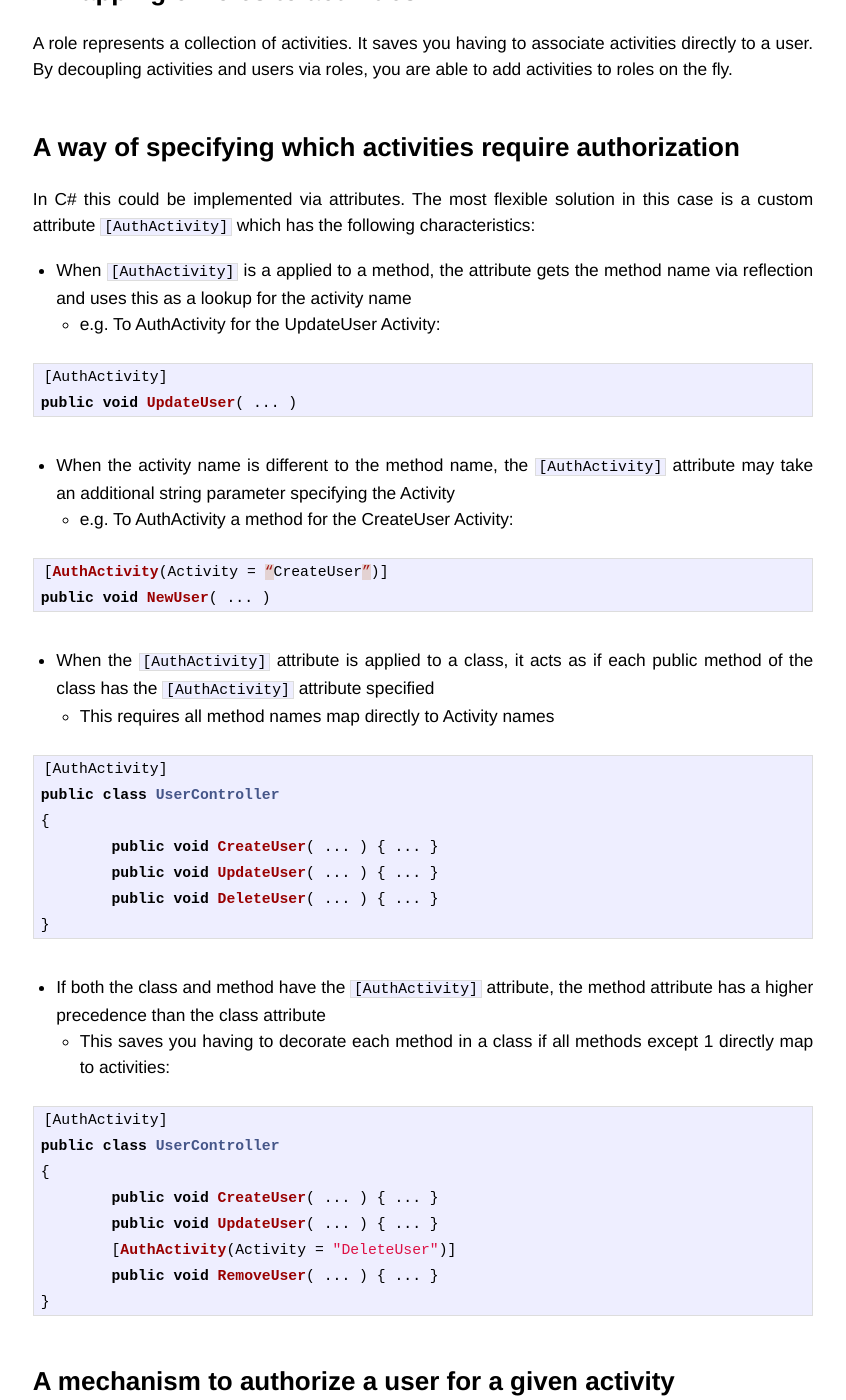
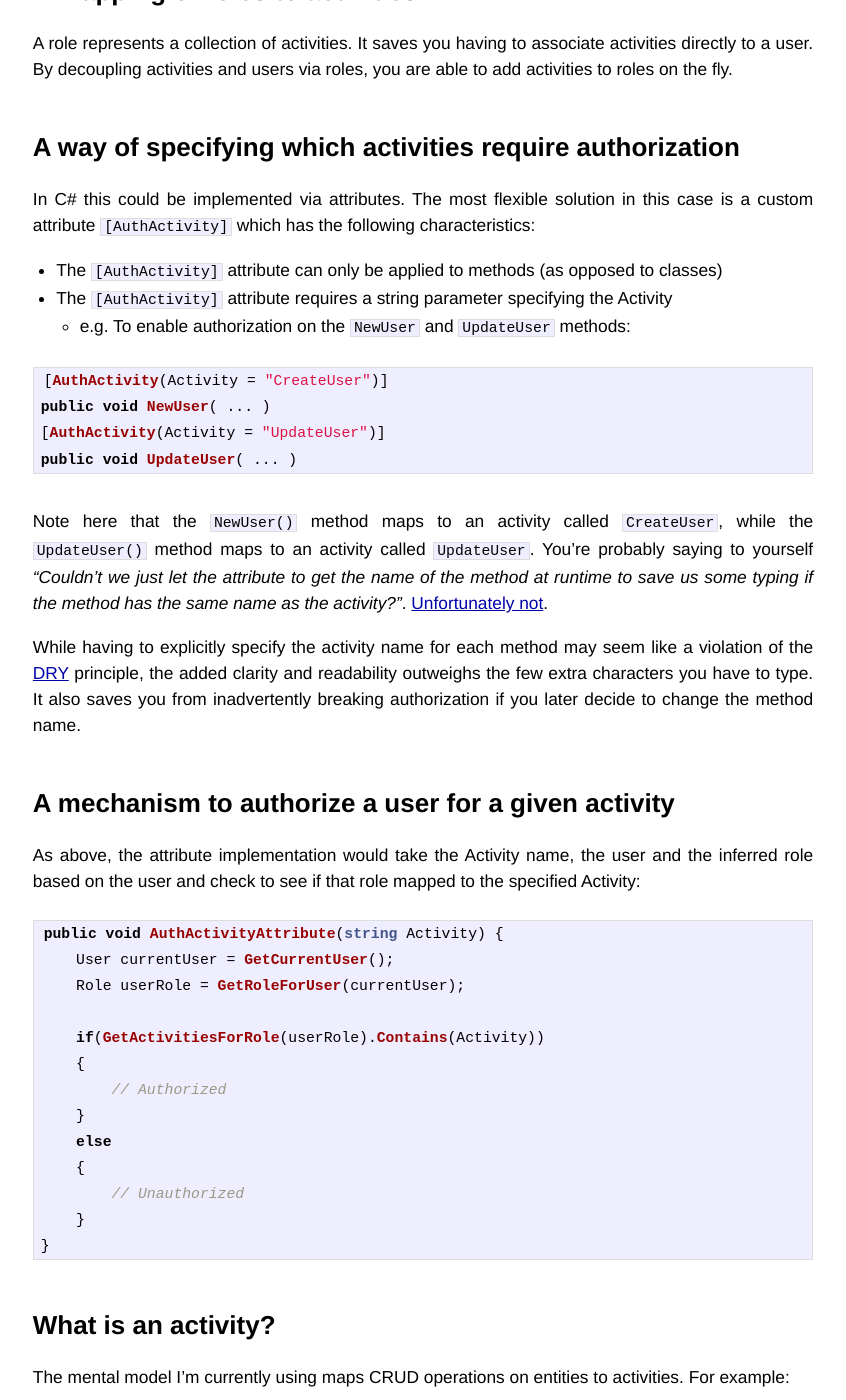
Before and after one commit to ryankirkman/ryankirkman.github.com, a Jekyll site: the page built from _posts/2013-01-31-activity-based-authorization.md, in a window 1280 px wide and 1400 px high, scrolled down 632 px. Shown: the whole window, without its empty margins (217-1063 px from the left). Built offline with Jekyll 4.4.1, drawn with Linux system fonts in a browser that asks for light colours; Markdown is read by kramdown in place of the engine named in the settings; comment, search, counter and statistics services are not loaded; some of the changed text lies outside the part shown.

Commit message:
Updated article in light of limitations of attributes

````diff
--- a/_posts/2013-01-31-activity-based-authorization.md
+++ b/_posts/2013-01-31-activity-based-authorization.md
@@ -28,48 +28,21 @@ A way of specifying which activities require authorization
 
 In C# this could be implemented via attributes. The most flexible solution in this case is a custom attribute `[AuthActivity]` which has the following characteristics:
 
-* When `[AuthActivity]` is a applied to a method, the attribute gets the method name via reflection and uses this as a lookup for the activity name
-  * e.g. To AuthActivity for the UpdateUser Activity:
+* The `[AuthActivity]` attribute can only be applied to methods (as opposed to classes)
+* The `[AuthActivity]` attribute requires a string parameter specifying the Activity
+  * e.g. To enable authorization on the `NewUser` and `UpdateUser` methods:
 
 ``` csharp
-[AuthActivity]
+[AuthActivity(Activity = "CreateUser")]
+public void NewUser( ... )
+[AuthActivity(Activity = "UpdateUser")]
 public void UpdateUser( ... )
 ```
 
-* When the activity name is different to the method name, the `[AuthActivity]` attribute may take an additional string parameter specifying the Activity
-  * e.g. To AuthActivity a method for the CreateUser Activity:
+Note here that the `NewUser()` method maps to an activity called `CreateUser`, while the `UpdateUser()` method maps to an activity called `UpdateUser`. You're probably saying to yourself _"Couldn't we just let the attribute to get the name of the method at runtime to save us some typing if the method has the same name as the activity?"_. [Unfortunately not](http://stackoverflow.com/questions/2168942/how-do-i-get-the-member-to-which-my-custom-attribute-was-applied/2169373#2169373).
 
-``` csharp
-[AuthActivity(Activity = “CreateUser”)]
-public void NewUser( ... )
-```
+While having to explicitly specify the activity name for each method may seem like a violation of the [DRY](http://en.wikipedia.org/wiki/Don't_repeat_yourself "Don't repeat yourself") principle, the added clarity and readability outweighs the few extra characters you have to type. It also saves you from inadvertently breaking authorization if you later decide to change the method name.
 
-* When the `[AuthActivity]` attribute is applied to a class, it acts as if each public method of the class has the `[AuthActivity]` attribute specified
-  * This requires all method names map directly to Activity names
-
-``` csharp
-[AuthActivity]
-public class UserController
-{
-	public void CreateUser( ... ) { ... }
-	public void UpdateUser( ... ) { ... }
-	public void DeleteUser( ... ) { ... }
-}
-```
-
-* If both the class and method have the `[AuthActivity]` attribute, the method attribute has a higher precedence than the class attribute
-  * This saves you having to decorate each method in a class if all methods except 1 directly map to activities:
-
-``` csharp
-[AuthActivity]
-public class UserController
-{
-	public void CreateUser( ... ) { ... }
-	public void UpdateUser( ... ) { ... }
-	[AuthActivity(Activity = "DeleteUser")]
-	public void RemoveUser( ... ) { ... }
-}
-```
 
 A mechanism to authorize a user for a given activity
 ----------------------------------------------------
````
Also changed, not shown: other parts of _posts/2013-01-31-activity-based-authorization.md (+1 -1 lines), 1 other file.
